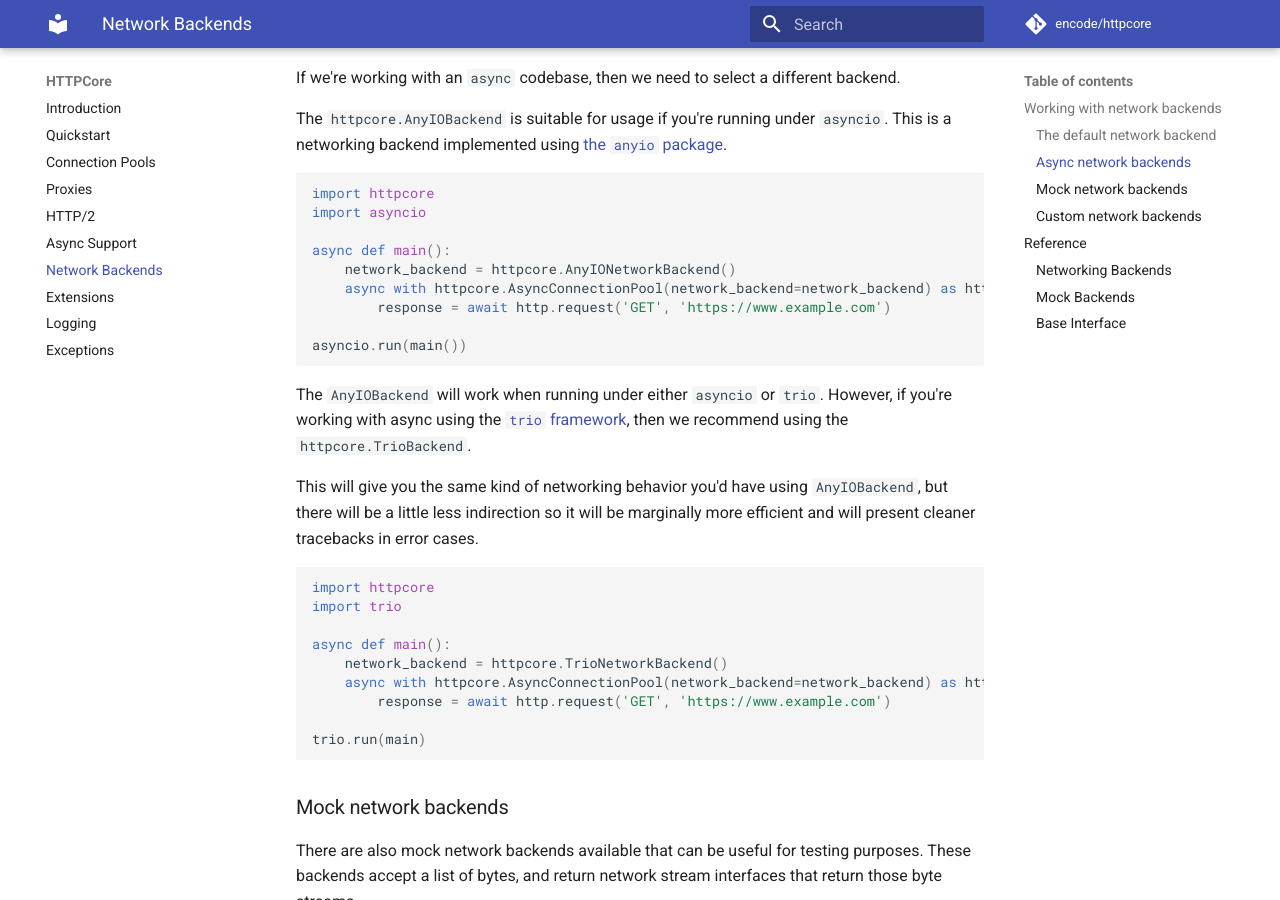
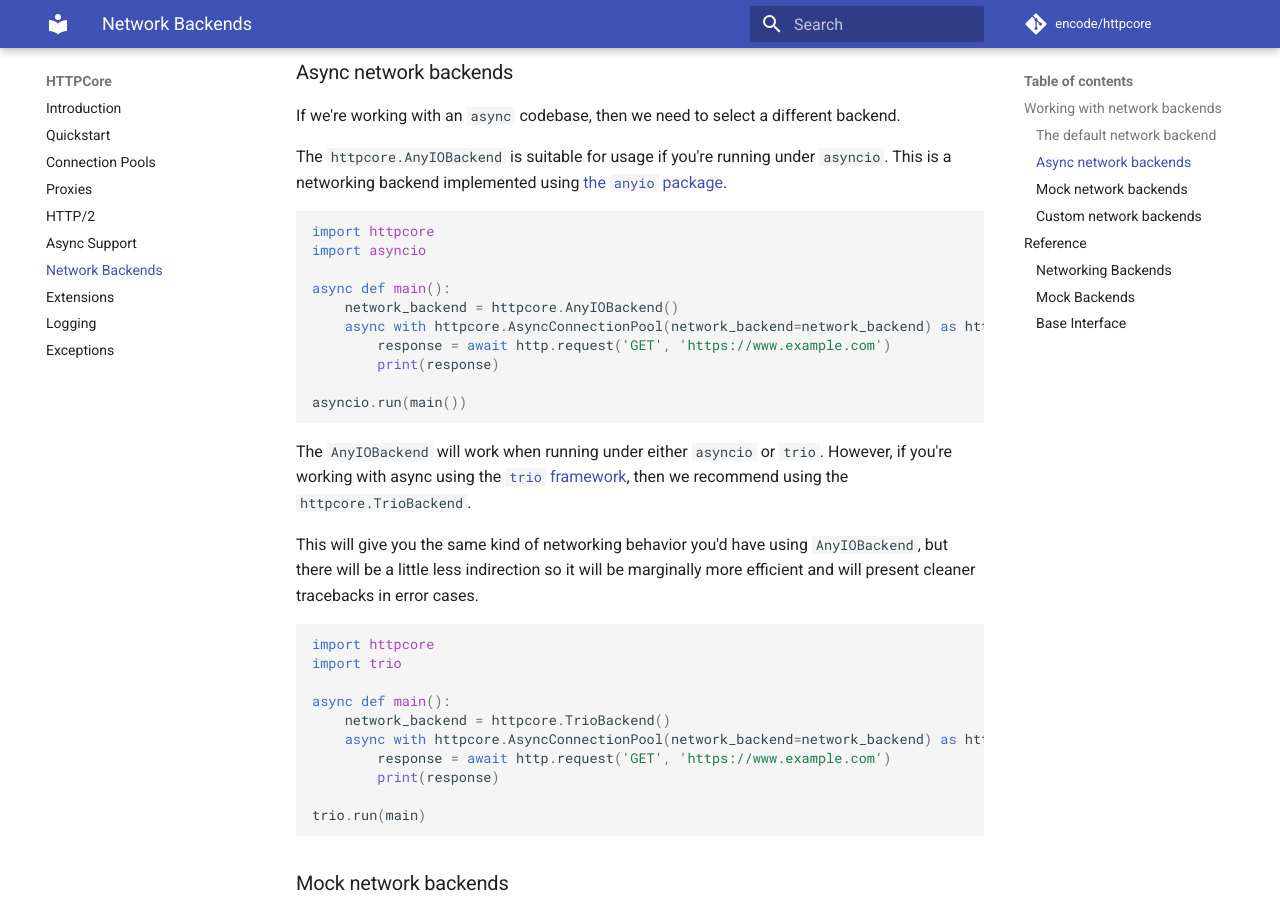
Before and after one commit to encode/httpcore, an MkDocs documentation site: the page built from docs/network-backends.md, in a window 1280 px wide and 900 px high, scrolled down 1637 px. Built offline with MkDocs 1.6.1 and Material for MkDocs 9.7.7, drawn with Linux system fonts in a browser that asks for light colours; comment, search, counter and statistics services are not loaded; some of the changed text lies outside the part shown.

Commit message:
Minor docs tweaks, from working through

````diff
--- a/docs/network-backends.md
+++ b/docs/network-backends.md
@@ -15,6 +15,7 @@
 
 with httpcore.ConnectionPool() as http:
     response = http.request('GET', 'https://www.example.com')
+    print(response)
 ```
 
 We can also have the same behavior, but be explicit with our selection of the network backend:
@@ -25,6 +26,7 @@
 network_backend = httpcore.SyncBackend()
 with httpcore.ConnectionPool(network_backend=network_backend) as http:
     response = http.request('GET', 'https://www.example.com')
+    print(response)
 ```
 
 The `httpcore.SyncBackend()` implementation handles the opening of TCP connections, and operations on the socket stream, such as reading, writing, and closing the connection.
@@ -78,9 +80,10 @@
 import asyncio
 
 async def main():
-    network_backend = httpcore.AnyIONetworkBackend()
+    network_backend = httpcore.AnyIOBackend()
     async with httpcore.AsyncConnectionPool(network_backend=network_backend) as http:
         response = await http.request('GET', 'https://www.example.com')
+        print(response)
 
 asyncio.run(main())
 ```
@@ -94,9 +97,10 @@
 import trio
 
 async def main():
-    network_backend = httpcore.TrioNetworkBackend()
+    network_backend = httpcore.TrioBackend()
     async with httpcore.AsyncConnectionPool(network_backend=network_backend) as http:
         response = await http.request('GET', 'https://www.example.com')
+        print(response)
 
 trio.run(main)
 ```
@@ -247,6 +251,7 @@
     network_backend = RecordingNetworkBackend(record_file)
     with httpcore.ConnectionPool(network_backend=network_backend) as http:
         response = http.request("GET", "https://www.example.com/")
+        print(response)
 ```
 
 ## Reference
````
Also changed, not shown: other parts of docs/network-backends.md (+2 -2 lines).
